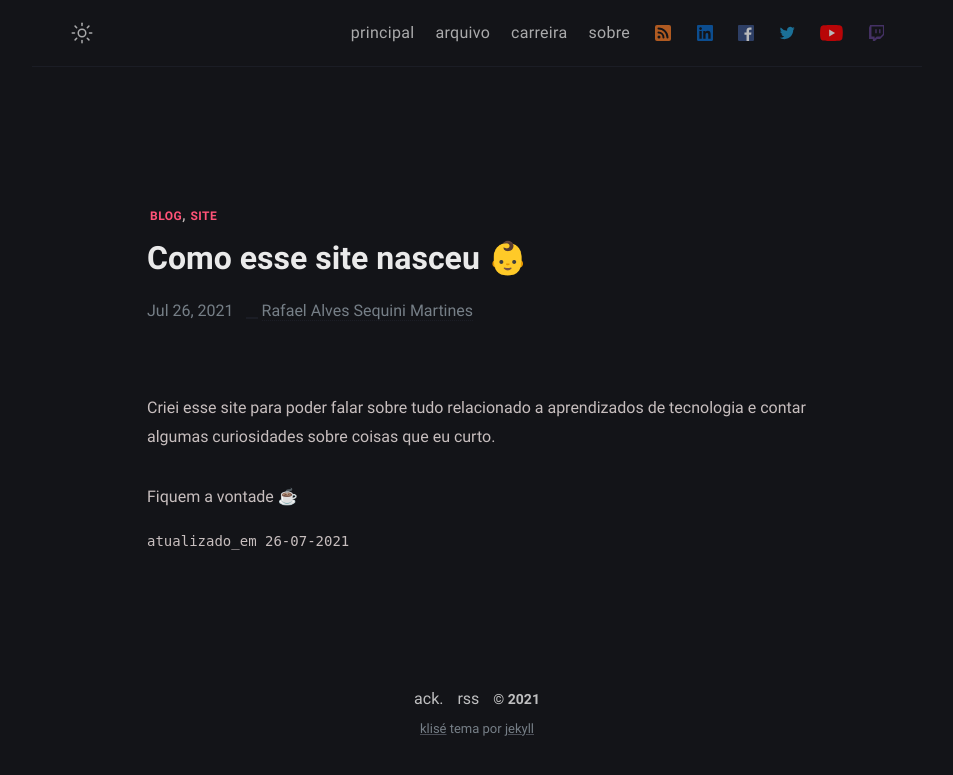
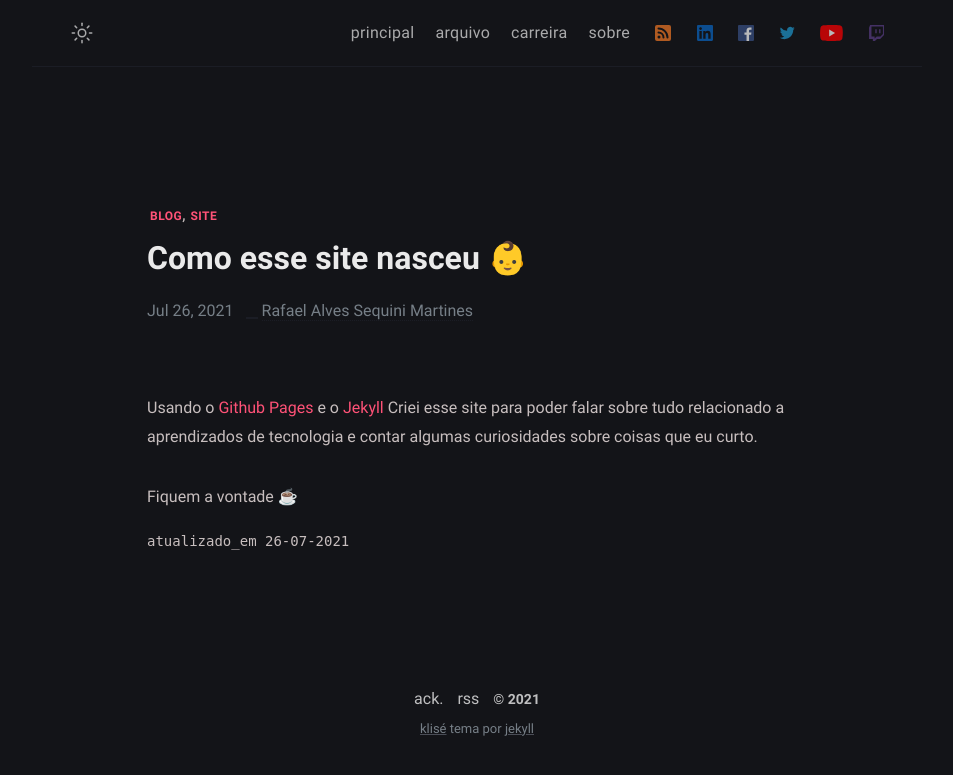
Before and after one commit to rafaelmartines/rafaelmartines.github.io, a Jekyll site: the page built from _posts/como-esse-site-nasceu/2021-07-26-como-esse-site-nasceu.md, in a window 1280 px wide. Shown: the top 775 px of the page, without its empty margins (163-1116 px from the left). Built offline with Jekyll 4.4.1, drawn with Linux system fonts in a browser that asks for light colours; some web fonts are replaced.

Commit message:
chore:Blog post updated

```diff
--- a/_posts/como-esse-site-nasceu/2021-07-26-como-esse-site-nasceu.md
+++ b/_posts/como-esse-site-nasceu/2021-07-26-como-esse-site-nasceu.md
@@ -1,11 +1,11 @@
 ---
 title: Como esse site nasceu 👶
 date: 2021-07-26 20:52:00 -03:00
-modified: 2021-07-26 20:52:00 -03:00
+modified: 2021-07-26 20:59:00 -03:00
 tags: [blog, site]
 description: Criei esse site para poder falar sobre tudo relacionado a aprendizados de tecnologia e contar algumas curiosidades sobre coisas que eu curto.
 ---
 
-Criei esse site para poder falar sobre tudo relacionado a aprendizados de tecnologia e contar algumas curiosidades sobre coisas que eu curto.
+Usando o [Github Pages](https://pages.github.com/) e o [Jekyll](https://jekyllrb.com/) Criei esse site para poder falar sobre tudo relacionado a aprendizados de tecnologia e contar algumas curiosidades sobre coisas que eu curto.
 
 Fiquem a vontade ☕
```
